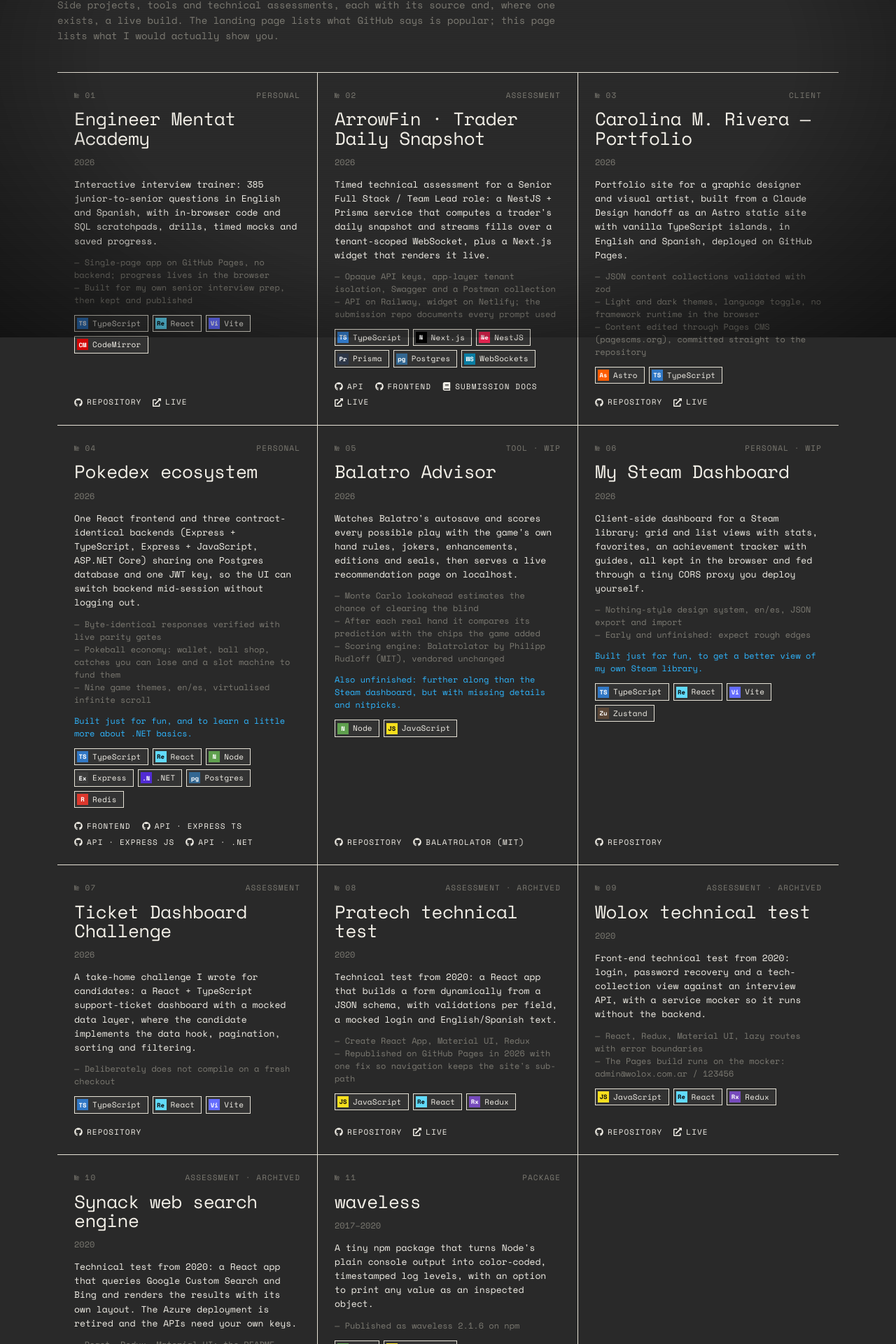
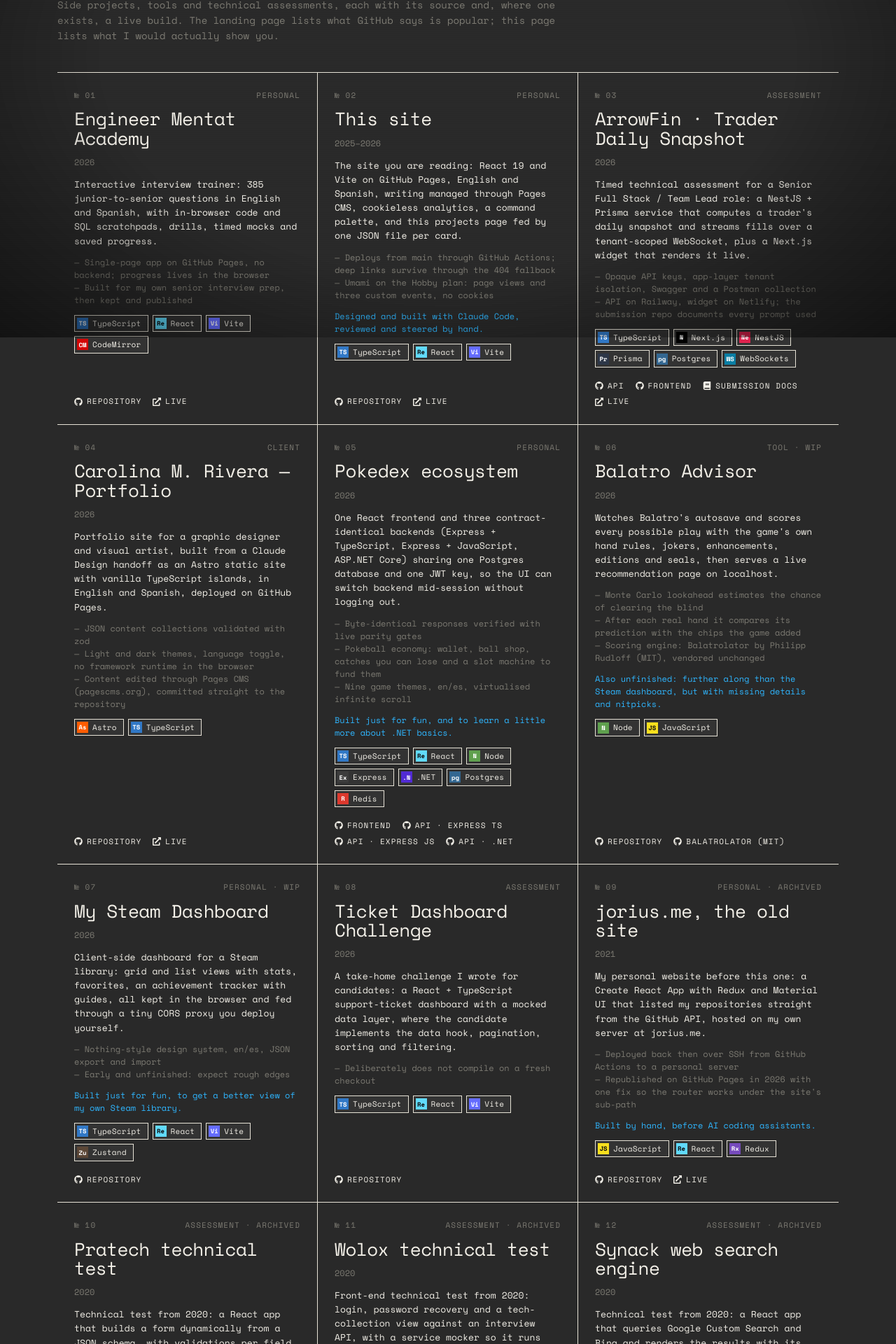
Before and after one commit to jorius/jorius.github.io, a React (Vite) app: page /projects in a window 1280 px wide. Shown: the part 318-2238 px from the top of the page at 70% size. Built offline with nearby package versions, Linux system fonts and the light colour scheme; a web font is replaced by a local one.

Commit message:
Add cards for this site, the 2021 site and the React Native example
Three more entries the owner picked: the site itself, its 2021 predecessor republished on GitHub Pages, and the 2020 React Native navigation playground kept as an example. A React Native chip joins the table.

```diff
--- a/src/components/direction-b/StackChip.tsx
+++ b/src/components/direction-b/StackChip.tsx
@@ -35,6 +35,7 @@
   Redux: { color: '#764ABC', glyph: 'Rx' },
   Zustand: { color: '#5B4636', glyph: 'Zu' },
   CodeMirror: { color: '#D30707', glyph: 'CM' },
+  'React Native': { color: '#61DAFB', glyph: 'RN' },
   // Security
   OWASP: { color: '#0071BC', glyph: 'Ow' },
   'OAuth/OIDC': { color: '#EB5424', glyph: 'O2' },
--- /dev/null
+++ b/src/content/projects/jorius-dot-me.json
@@ -0,0 +1,26 @@
+{
+  "id": "jorius-dot-me",
+  "order": 75,
+  "year": "2021",
+  "kind": "personal",
+  "status": "archived",
+  "draft": false,
+  "title": { "en": "jorius.me, the old site", "es": "jorius.me, el sitio anterior" },
+  "summary": {
+    "en": "My personal website before this one: a Create React App with Redux and Material UI that listed my repositories straight from the GitHub API, hosted on my own server at jorius.me.",
+    "es": "Mi sitio personal antes de este: una app de Create React App con Redux y Material UI que listaba mis repositorios directamente desde la API de GitHub, alojada en un servidor propio en jorius.me."
+  },
+  "note": {
+    "en": "Built by hand, before AI coding assistants.",
+    "es": "Hecho a mano, antes de los asistentes de IA para programar."
+  },
+  "details": [
+    { "en": "Deployed back then over SSH from GitHub Actions to a personal server", "es": "Se desplegaba entonces por SSH desde GitHub Actions a un servidor propio" },
+    { "en": "Republished on GitHub Pages in 2026 with one fix so the router works under the site's sub-path", "es": "Republicado en GitHub Pages en 2026 con un único arreglo para que el enrutador funcione bajo la subruta del sitio" }
+  ],
+  "stack": ["JavaScript", "React", "Redux"],
+  "links": [
+    { "kind": "repo", "url": "https://github.com/jorius/jorius-dot-me" },
+    { "kind": "live", "url": "https://jorius.github.io/jorius-dot-me/" }
+  ]
+}
--- /dev/null
+++ b/src/content/projects/jorius-github-io.json
@@ -0,0 +1,25 @@
+{
+  "id": "jorius-github-io",
+  "order": 15,
+  "year": "2025–2026",
+  "kind": "personal",
+  "draft": false,
+  "title": { "en": "This site", "es": "Este sitio" },
+  "summary": {
+    "en": "The site you are reading: React 19 and Vite on GitHub Pages, English and Spanish, writing managed through Pages CMS, cookieless analytics, a command palette, and this projects page fed by one JSON file per card.",
+    "es": "El sitio que estás leyendo: React 19 y Vite en GitHub Pages, inglés y español, escritos gestionados con Pages CMS, analítica sin cookies, una paleta de comandos y esta página de proyectos alimentada por un JSON por tarjeta."
+  },
+  "note": {
+    "en": "Designed and built with Claude Code, reviewed and steered by hand.",
+    "es": "Diseñado y construido con Claude Code, revisado y dirigido a mano."
+  },
+  "details": [
+    { "en": "Deploys from main through GitHub Actions; deep links survive through the 404 fallback", "es": "Se despliega desde main con GitHub Actions; los enlaces profundos sobreviven gracias al fallback 404" },
+    { "en": "Umami on the Hobby plan: page views and three custom events, no cookies", "es": "Umami en el plan Hobby: vistas de página y tres eventos propios, sin cookies" }
+  ],
+  "stack": ["TypeScript", "React", "Vite"],
+  "links": [
+    { "kind": "repo", "url": "https://github.com/jorius/jorius.github.io" },
+    { "kind": "live", "url": "https://jorius.github.io/" }
+  ]
+}
--- /dev/null
+++ b/src/content/projects/react-native-navigation.json
@@ -0,0 +1,24 @@
+{
+  "id": "react-native-navigation",
+  "order": 105,
+  "year": "2020",
+  "kind": "personal",
+  "status": "archived",
+  "draft": false,
+  "title": { "en": "React Native Navigation 101", "es": "React Native Navigation 101" },
+  "summary": {
+    "en": "A small React Native playground from 2020 showing how to build a dynamic, scalable navigation flow with nested navigators and screens, written up as a guide with a demo gif.",
+    "es": "Un pequeño playground de React Native de 2020 que muestra cómo construir un flujo de navegación dinámico y escalable con navegadores y pantallas anidados, escrito como guía con un gif de demostración."
+  },
+  "note": {
+    "en": "A mid-to-junior playground from a long time ago, kept exactly as it was: an example, not a product.",
+    "es": "Un playground de nivel junior/mid de hace mucho tiempo, conservado tal cual: un ejemplo, no un producto."
+  },
+  "details": [
+    { "en": "Still the most-starred repository on my GitHub", "es": "Sigue siendo el repositorio con más estrellas de mi GitHub" }
+  ],
+  "stack": ["JavaScript", "React Native"],
+  "links": [
+    { "kind": "repo", "url": "https://github.com/jorius/react-native-navigation" }
+  ]
+}
```
Also changed, not shown: 1 other file (tests, documents, lock files or other folders).
